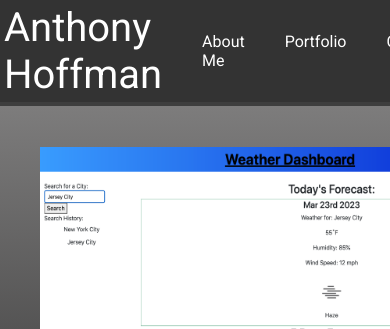
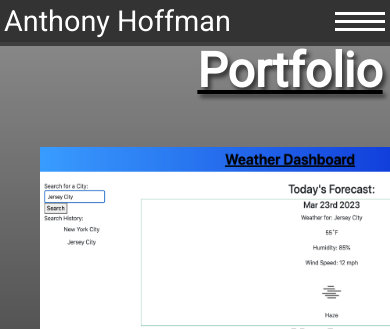
Before and after one commit to aHoff6/react-portfolio, a React (Create React App) app: page /mywork in a window 390 px wide. Shown: the top 329 px of the page. Built offline with nearby package versions, Linux system fonts and the light colour scheme.

Commit message:
added hamburger menu and began mobile rendering

```diff
--- a/src/App.css
+++ b/src/App.css
@@ -111,13 +111,13 @@ margin-right: 20%;
 
 @keyframes shadow-pulse {
   0% {
-    text-shadow: 0 0 3px rgb(255, 255, 255); /* Initial shadow */
+    text-shadow: 0 0 3px rgb(255, 255, 255);
   }
   50% {
-    text-shadow: 0 0 10px #5c177e; /* Shadow at midpoint */
+    text-shadow: 0 0 10px #5c177e;
   }
   100% {
-    text-shadow: 0 0 10px #1701c1; /* Shadow at the end */
+    text-shadow: 0 0 10px #1701c1;
   }
 }
 
@@ -351,4 +351,105 @@ border-radius: 20px;
 
 }
 
-/* -------------Add Media query for mobile rendering------------- */
+.hamburger-menu {
+  display: none;
+  cursor: pointer;
+}
+
+.bar1, .bar2, .bar3 {
+  width: 50px;
+  height: 3px;
+  margin: 5px;
+  background-color: white;
+  transition: 0.4s;
+}
+
+.open .bar1 {
+  transform: rotate(45deg) translate(5px, 6px);
+
+}
+
+.open .bar3 {
+  transform: rotate(-45deg) translate(5px, -6px);
+}
+
+.nav-links {
+  gap: 1rem;
+}
+
+.nav-links.open {
+  display: flex;
+  flex-direction: column;
+  align-items: flex-start;
+  background-color: #333;
+  position: absolute;
+  top: 40px;
+  left: 0;
+  width: 100%;
+  padding: 0;
+  margin: 0;
+}
+
+.nav-links li {
+  margin: 10px;
+}
+
+.nav-links a {
+  padding: 10px;
+  color: white;
+  text-decoration: none;
+}
+
+.burgerlinkCenter {
+  align-self: center;
+}
+
+/* -----------------------Mobile rendering Media Queries---------------------  */
+@media (max-width: 768px) {
+
+  .name {
+    font-size: 1.8rem;
+  }
+  .hamburger-menu {
+    display: block;
+  }
+
+  .nav-links {
+    flex-direction: column;
+    align-items: flex-start;
+    background-color: #333;
+    position: absolute;
+    top: 80px;
+    left: 0;
+    width: 100%;
+    padding: 0;
+    margin: 0;
+    height: 0;
+    overflow: hidden;
+  }
+
+  .navbar.open .nav-links {
+    animation: expandLinks 0.4s ease forwards;
+  }
+
+  @keyframes expandLinks {
+    from {
+      height: 0;
+    }
+    to {
+      height: 230px;
+    }
+  }
+
+  .nav-links li {
+    margin: 10px;
+  }
+
+  .nav-links a {
+    padding: 10px;
+    color: white;
+    text-decoration: none;
+  }
+}
+
+/* **************TODO: Mobile rendering**************  */
--- a/src/components/Home.js
+++ b/src/components/Home.js
@@ -9,7 +9,7 @@ export default function Home() {
   const period = 1000;
 
   useEffect(() => {
-    const toRotate = ["BootStrap", "JavaScript", "HTML", "React", "CSS"];
+    const toRotate = ["JavaScript", "React", "HTML", "CSS", "BootStrap"];
 
     const tick = () => {
       const i = loopNum % toRotate.length;
--- a/src/components/NavBar.js
+++ b/src/components/NavBar.js
@@ -1,22 +1,56 @@
+import React, { useState, useRef } from "react";
 import { Link } from "react-router-dom";
 
-export default function NavBar() {
-    return <nav className="navbar">
-        <Link to="/" className="name">Anthony Hoffman</Link>
-        <ul>
-            <CustomTag to="/about">About Me</CustomTag>
-            <CustomTag to="/mywork">Portfolio</CustomTag>
-            <CustomTag to="/contact">Contact</CustomTag>
-        </ul>
+const NavBar = () => {
+  const [menuOpen, setMenuOpen] = useState(false);
+  const dropdownRef = useRef(null);
+
+  const handleMenuToggle = () => {
+    setMenuOpen((prevMenuOpen) => !prevMenuOpen);
+  };
+
+  const handleFocusOut = (event) => {
+    if (dropdownRef.current && !dropdownRef.current.contains(event.relatedTarget)) {
+      setMenuOpen(false);
+    }
+  };
+
+  function CustomTag({ to, children, ...props }) {
+    return (
+      <li className="burgerlinkCenter">
+        <Link to={to} {...props}>
+          {children}
+        </Link>
+      </li>
+    );
+  }
+
+  return (
+    <nav className={`navbar ${menuOpen ? "open" : ""}`} ref={dropdownRef}>
+      <Link to="/" className="name">
+        Anthony Hoffman
+      </Link>
+
+      {/* Hamburger Menu Icon */}
+      <div
+        className={`hamburger-menu ${menuOpen ? "open" : ""}`}
+        onClick={handleMenuToggle}
+        tabIndex={0}
+        onFocusOut={handleFocusOut}
+      >
+        <div className={`bar1 ${menuOpen ? "open" : ""}`}></div>
+        <div className={`bar2 ${menuOpen ? "open" : ""}`}></div>
+        <div className={`bar3 ${menuOpen ? "open" : ""}`}></div>
+      </div>
+
+      {/* Navigation Links */}
+      <ul className={`nav-links ${menuOpen ? "open" : ""}`}>
+        <CustomTag to="/about">About Me</CustomTag>
+        <CustomTag to="/mywork">Portfolio</CustomTag>
+        <CustomTag to="/contact">Contact</CustomTag>
+      </ul>
     </nav>
-}
+  );
+};
 
-function CustomTag({ to, children, ...props }) {
-    return (
-        <li >
-            <Link to={to} {...props}>
-                {children}
-            </Link>
-        </li>
-    )
-}
+export default NavBar;
```
